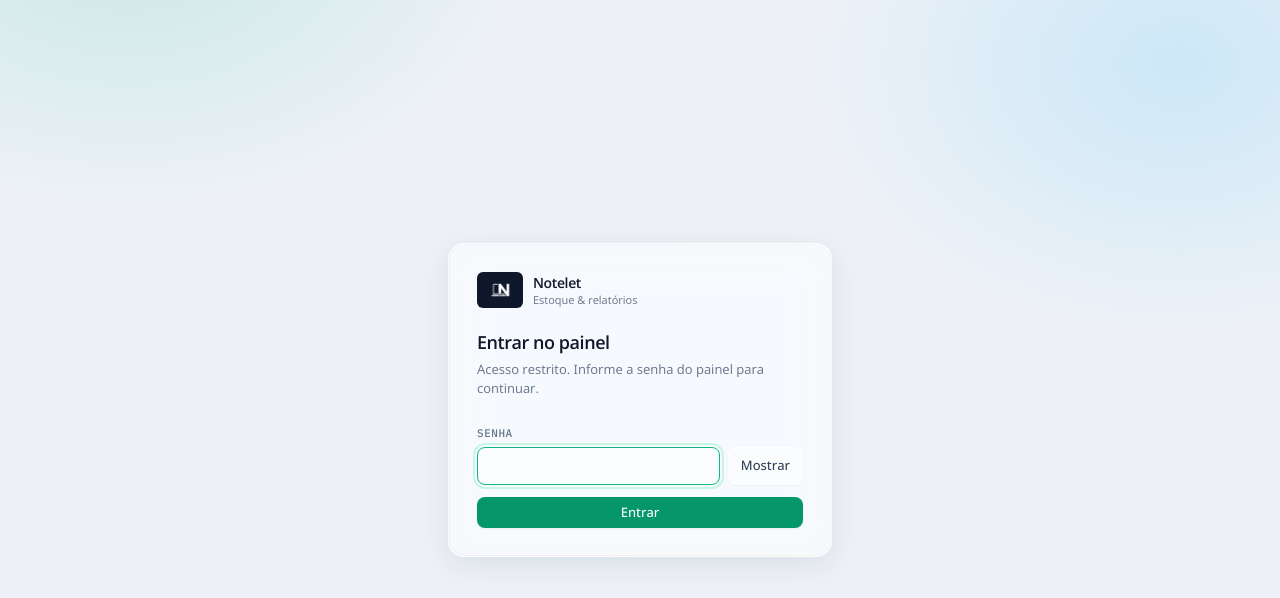
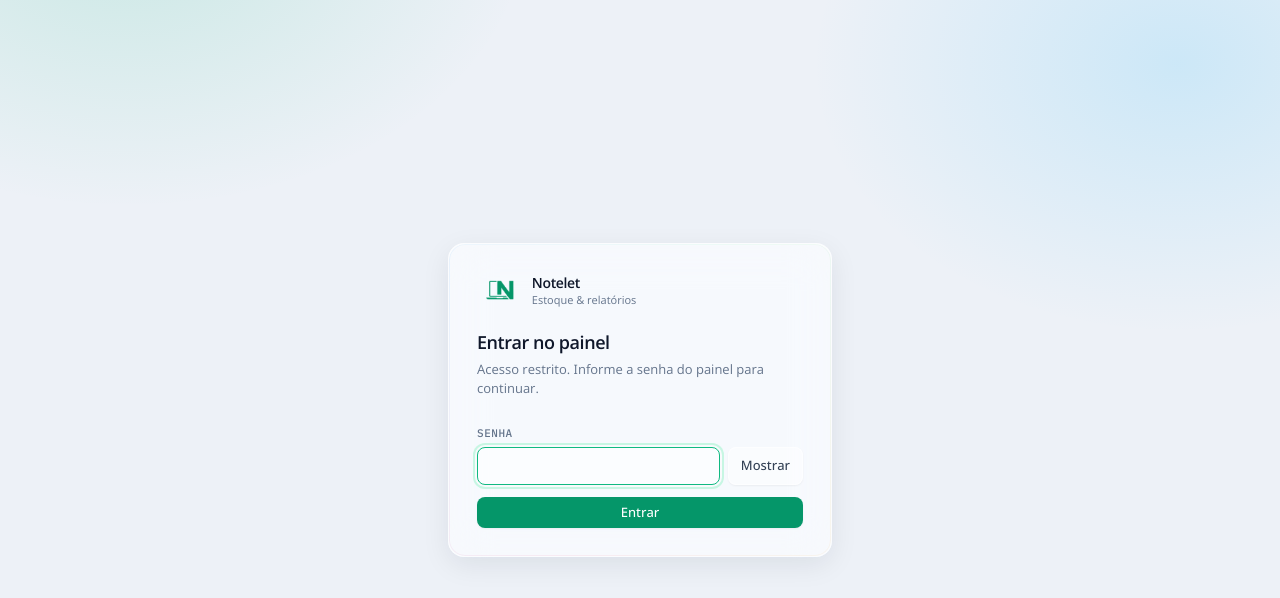
Before and after one commit to CEBOLAGG/notebook, a Next.js app: page /login in a window 1280 px wide. Shown: the top 598 px of the page. Built offline with nearby package versions, Linux system fonts and the light colour scheme.

Commit message:
logo setts

```diff
--- a/app/login/page.tsx
+++ b/app/login/page.tsx
@@ -14,9 +14,9 @@ export default async function LoginPage({
     <main className="grid min-h-dvh place-items-center p-6">
       <div className="card w-full max-w-sm p-7">
         <div className="mb-5 flex items-center gap-2.5">
-          <span className="flex h-9 items-center rounded-md bg-ink-900 px-2 dark:bg-brand-600">
+          <span className="flex h-9 items-center">
             {/* eslint-disable-next-line @next/next/no-img-element */}
-            <img src="/logo.png" alt="Notelet" className="h-4 w-auto" />
+            <img src="/logo.png" alt="Notelet" className="h-6 w-auto" />
           </span>
           <div className="leading-tight">
             <div className="text-sm font-semibold tracking-tight text-ink-900 dark:text-white">Notelet</div>
--- a/components/Shell.tsx
+++ b/components/Shell.tsx
@@ -25,9 +25,9 @@ export function Shell({ title, subtitle, actions, children }: ShellProps) {
             href="/"
             className="flex items-center gap-2.5 text-ink-900 transition-colors hover:opacity-80 dark:text-white"
           >
-            <span className="chroma flex h-8 items-center rounded-lg bg-ink-900/90 px-2 shadow-sm dark:bg-brand-600/90">
+            <span className="chroma flex h-8 items-center">
               {/* eslint-disable-next-line @next/next/no-img-element */}
-              <img src="/logo.png" alt="Notelet" className="h-4 w-auto" />
+              <img src="/logo.png" alt="Notelet" className="h-6 w-auto" />
             </span>
             <div className="leading-tight">
               <div className="text-[13px] font-semibold tracking-tight">Notelet</div>
```
Also changed, not shown: public/logo.png, 1 other file (tests, documents, lock files or other folders).
